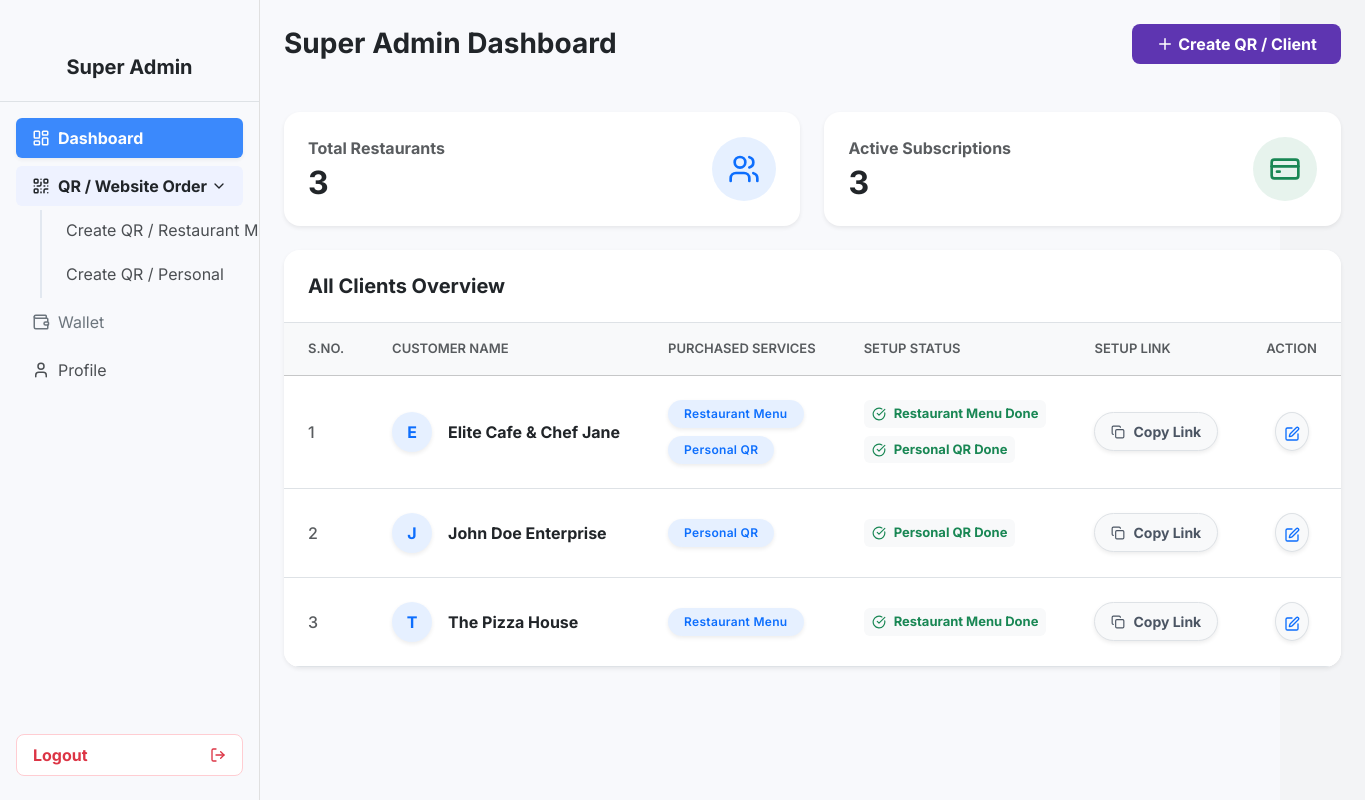
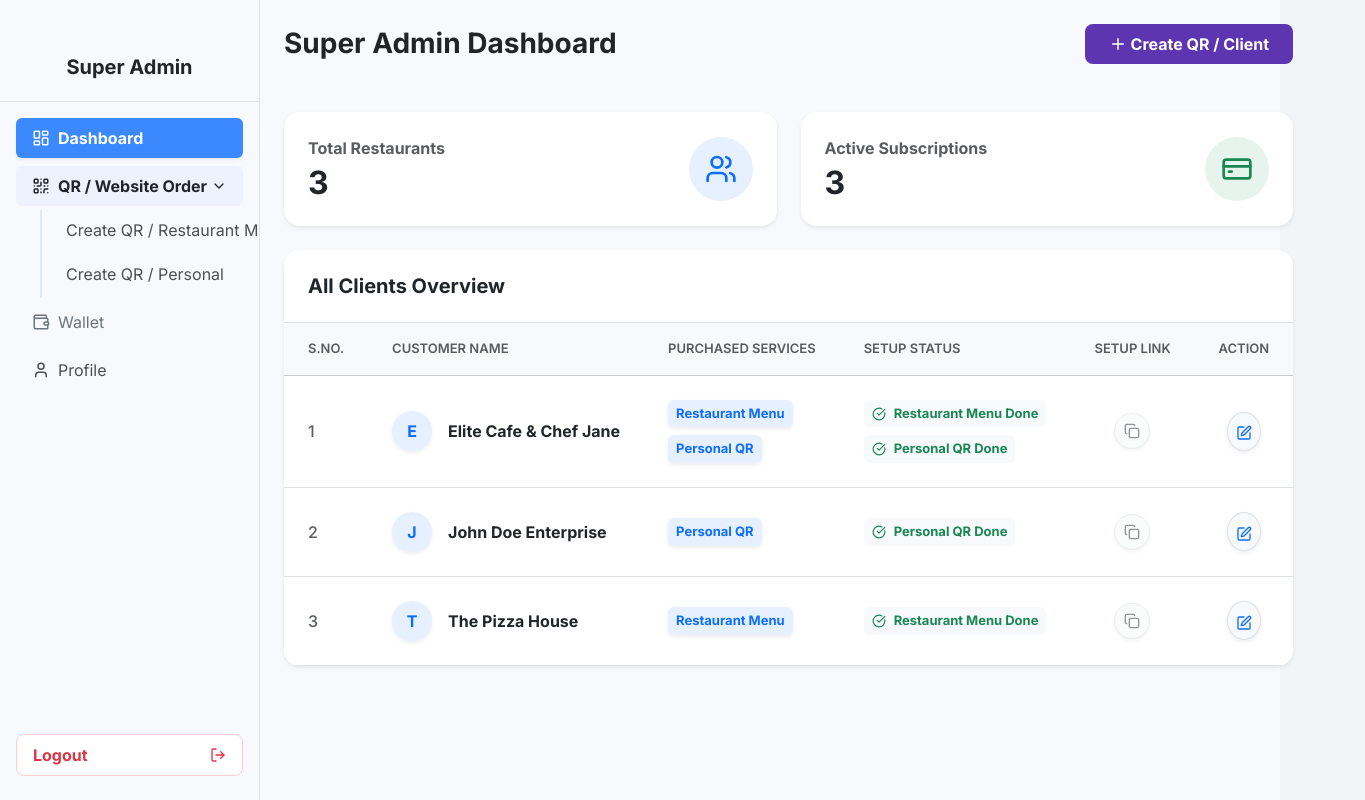
Before and after one commit to dhairya3007/restaurant_menu-, a React (Vite) app: page /admin in a window 1280 px wide. Shown: the whole page, 1365 px wide, since content can reach past the window. Built offline with nearby package versions, Linux system fonts and the light colour scheme; sample sign-in values are in the browser's storage.

Commit message:
Update admin dashboard tables and UI layout styling

```diff
--- a/src/App.jsx
+++ b/src/App.jsx
@@ -17,7 +17,6 @@ import DishManagement from './pages/restaurant_menu/DishManagement';
 import MenuPreview from './pages/restaurant_menu/MenuPreview';
 
 // Personal QR Dashboard Pages
-import PersonalQRDashboardLayout from './layouts/PersonalQRDashboardLayout';
 import PersonalQRDashboard from './pages/personal_qr/PersonalQRDashboard';
 import InquiriesPage from './pages/personal_qr/InquiriesPage';
 
@@ -55,7 +54,7 @@ function App() {
         </Route>
 
         {/* Personal QR Dashboard Routes */}
-        <Route path="/personal_qr_dashboard" element={<PersonalQRDashboardLayout />}>
+        <Route path="/personal_qr_dashboard" element={<DashboardLayout />}>
           <Route index element={<PersonalQRDashboard />} />
           <Route path="inquiries" element={<InquiriesPage />} />
           <Route path="profile" element={<Profile />} />
--- a/src/layouts/PersonalQRDashboardLayout.jsx
+++ /dev/null
@@ -1,80 +0,0 @@
-import React, { useEffect, useState } from 'react';
-import { Outlet, useNavigate } from 'react-router-dom';
-import Sidebar from '../components/Sidebar';
-import { auth } from '../js/auth';
-import { Maximize, Minimize } from 'lucide-react';
-
-const PersonalQRDashboardLayout = () => {
-  const navigate = useNavigate();
-  const [isSidebarHovered, setIsSidebarHovered] = useState(false);
-  const [isFullscreen, setIsFullscreen] = useState(false);
-
-  useEffect(() => {
-    if (!auth.isAuthenticated()) {
-      navigate('/login');
-    }
-  }, [navigate]);
-
-  useEffect(() => {
-    const handleFullScreenChange = () => {
-      setIsFullscreen(!!document.fullscreenElement);
-    };
-    document.addEventListener('fullscreenchange', handleFullScreenChange);
-    return () => document.removeEventListener('fullscreenchange', handleFullScreenChange);
-  }, []);
-
-  const toggleFullScreen = () => {
-    if (!document.fullscreenElement) {
-      document.documentElement.requestFullscreen().catch(err => {
-        console.error(`Error attempting to enable fullscreen: ${err.message}`);
-      });
-    } else {
-      if (document.exitFullscreen) {
-        document.exitFullscreen();
-      }
-    }
-  };
-
-  return (
-    <div className="d-flex" style={{ minHeight: '100vh', background: '#f8f9fc' }}>
-      <Sidebar isHovered={isSidebarHovered} setIsHovered={setIsSidebarHovered} />
-      <div
-        className="flex-grow-1 d-flex flex-column"
-        style={{
-          marginLeft: isSidebarHovered ? '260px' : '80px',
-          transition: 'margin-left 0.3s ease'
-        }}
-      >
-        {/* Top Navbar */}
-        <div className="w-100 d-flex justify-content-end align-items-center p-3" style={{ background: '#fff', borderBottom: '1px solid #e0e0e0', zIndex: 10, position: 'sticky', top: 0 }}>
-          {localStorage.getItem('original_admin_user') && (
-            <button
-              onClick={() => {
-                localStorage.setItem('auth_user', localStorage.getItem('original_admin_user'));
-                localStorage.removeItem('original_admin_user');
-                window.location.href = '/admin';
-              }}
-              className="btn btn-danger btn-sm fw-bold me-auto shadow-sm"
-            >
-              Exit Impersonation & Return to Admin
-            </button>
-          )}
-          <button
-            onClick={toggleFullScreen}
-            className="btn btn-light shadow-sm d-flex align-items-center justify-content-center p-2 rounded-circle border"
-            title={isFullscreen ? "Exit Fullscreen" : "Fullscreen"}
-          >
-            {isFullscreen ? <Minimize size={20} className="text-secondary" /> : <Maximize size={20} className="text-secondary" />}
-          </button>
-        </div>
-
-        {/* Main Content Area */}
-        <div className="p-4 flex-grow-1">
-          <Outlet />
-        </div>
-      </div>
-    </div>
-  );
-};
-
-export default PersonalQRDashboardLayout;
--- a/src/pages/admin/AdminDashboard.jsx
+++ b/src/pages/admin/AdminDashboard.jsx
@@ -172,15 +172,19 @@ const AdminDashboard = () => {
                     </div>
                   </td>
                   <td className="py-4 px-4">
-                    <div className="d-flex flex-wrap gap-2">
-                      {client.services && client.services.map(s => {
+                    <div className="d-flex flex-column gap-2">
+                    {client.services && client.services.length > 0 ? (
+                      client.services.map(s => {
                         const srv = AVAILABLE_SERVICES.find(x => x.id === s);
                         return (
-                          <span key={s} className="badge bg-primary bg-opacity-10 text-primary rounded-pill px-3 py-2 shadow-sm" style={{ fontWeight: '600', letterSpacing: '0.3px', fontSize: '12px' }}>
-                            {srv ? srv.shortName : s}
-                          </span>
+                          <div key={s} className="d-flex align-items-center bg-primary bg-opacity-10 px-2 py-1 rounded shadow-sm" style={{ fontSize: '13px', width: 'fit-content' }}>
+                            <span className="text-primary fw-bold">{srv ? srv.shortName : s}</span>
+                          </div>
                         );
-                      })}
+                      })
+                    ) : (
+                      <span className="text-muted fst-italic" style={{ fontSize: '13px' }}>No Services</span>
+                    )}
                     </div>
                   </td>
                   <td className="py-4 px-4">
@@ -205,18 +209,24 @@ const AdminDashboard = () => {
                     )}
                     </div>
                   </td>
-                  <td className="py-4 px-4">
+                  <td className="py-4 px-4 text-center">
                     <button
-                      className="btn btn-sm btn-light border fw-bold d-flex align-items-center gap-2 px-3 py-2 rounded-pill shadow-sm"
+                      className={`btn btn-sm border d-flex align-items-center justify-content-center p-2 rounded-circle shadow-sm mx-auto ${client.email ? 'bg-light text-muted' : 'btn-light text-dark'}`}
                       onClick={() => {
                         navigator.clipboard.writeText(`${window.location.origin}/setup/${client.qrToken}`);
                         alert('General Setup link copied! Send this to the client.');
                       }}
-                      style={{ color: '#4b5563', transition: 'all 0.2s ease' }}
-                      onMouseEnter={(e) => { e.currentTarget.style.backgroundColor = '#eef2ff'; e.currentTarget.style.borderColor = '#c7d2fe'; }}
-                      onMouseLeave={(e) => { e.currentTarget.style.backgroundColor = '#f8f9fa'; e.currentTarget.style.borderColor = '#dee2e6'; }}
+                      disabled={!!client.email}
+                      title={client.email ? "Setup already completed" : "Copy Setup Link"}
+                      style={{
+                        width: '36px', height: '36px',
+                        transition: 'all 0.2s ease',
+                        cursor: client.email ? 'not-allowed' : 'pointer'
+                      }}
+                      onMouseEnter={(e) => { if(!client.email) { e.currentTarget.style.backgroundColor = '#eef2ff'; e.currentTarget.style.borderColor = '#c7d2fe'; } }}
+                      onMouseLeave={(e) => { if(!client.email) { e.currentTarget.style.backgroundColor = '#f8f9fa'; e.currentTarget.style.borderColor = '#dee2e6'; } }}
                     >
-                      <Copy size={14} /> Copy Link
+                      <Copy size={16} />
                     </button>
                   </td>
                   <td className="py-4 px-4 text-center">
--- a/src/pages/admin/CreateQRrestaurent_menu.jsx
+++ b/src/pages/admin/CreateQRrestaurent_menu.jsx
@@ -157,7 +157,7 @@ const CreateQR = () => {
     <div>
       {/* Header Area */}
       <div className="d-flex justify-content-between align-items-center mb-4">
-        <h3 className="fw-bold text-dark m-0">Order List</h3>
+        <h3 className="fw-bold text-dark m-0">QR List For Restaurant Menu</h3>
       </div>
 
       {/* Table Area */}
@@ -207,10 +207,11 @@ const CreateQR = () => {
                       <div className="d-flex align-items-center gap-2">
                         <button
                           onClick={() => setViewQR(client)}
-                          className="btn btn-sm btn-light border-0 text-primary fw-bold"
+                          className="btn btn-sm btn-light border-0 d-flex align-items-center justify-content-center text-primary fw-bold"
                           title="View & Download QR"
+                          style={{ width: '32px', height: '32px' }}
                         >
-                          <QrCode size={16} /> QR
+                          <QrCode size={16} />
                         </button>
                         <a href={`/${client.qrToken}`} target="_blank" rel="noreferrer" className="btn btn-sm btn-light border-0 text-secondary fw-bold d-flex align-items-center justify-content-center" title="View Public Page" style={{ width: '32px', height: '32px' }}>
                           <ExternalLink size={16} />
```
Also changed, not shown: src/pages/admin/CreateQRPersonal.jsx (+24 -24 lines).
